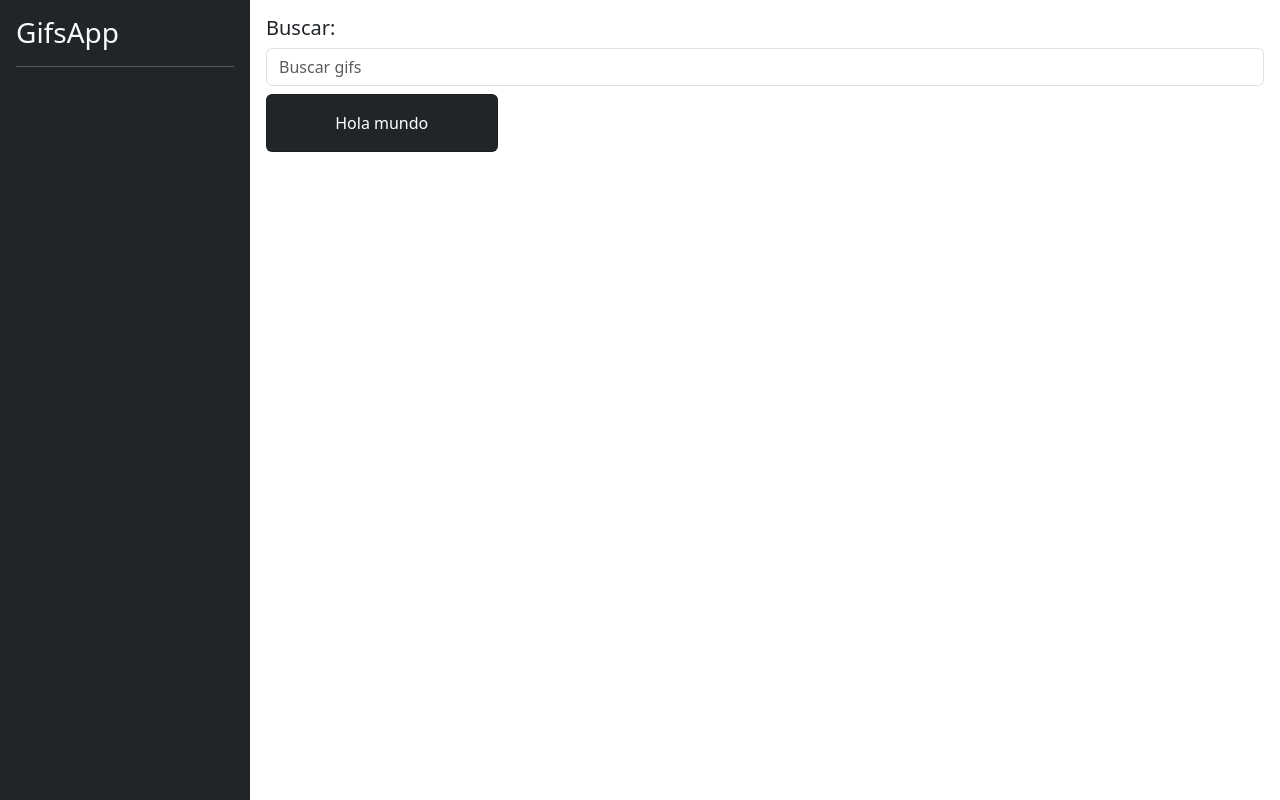
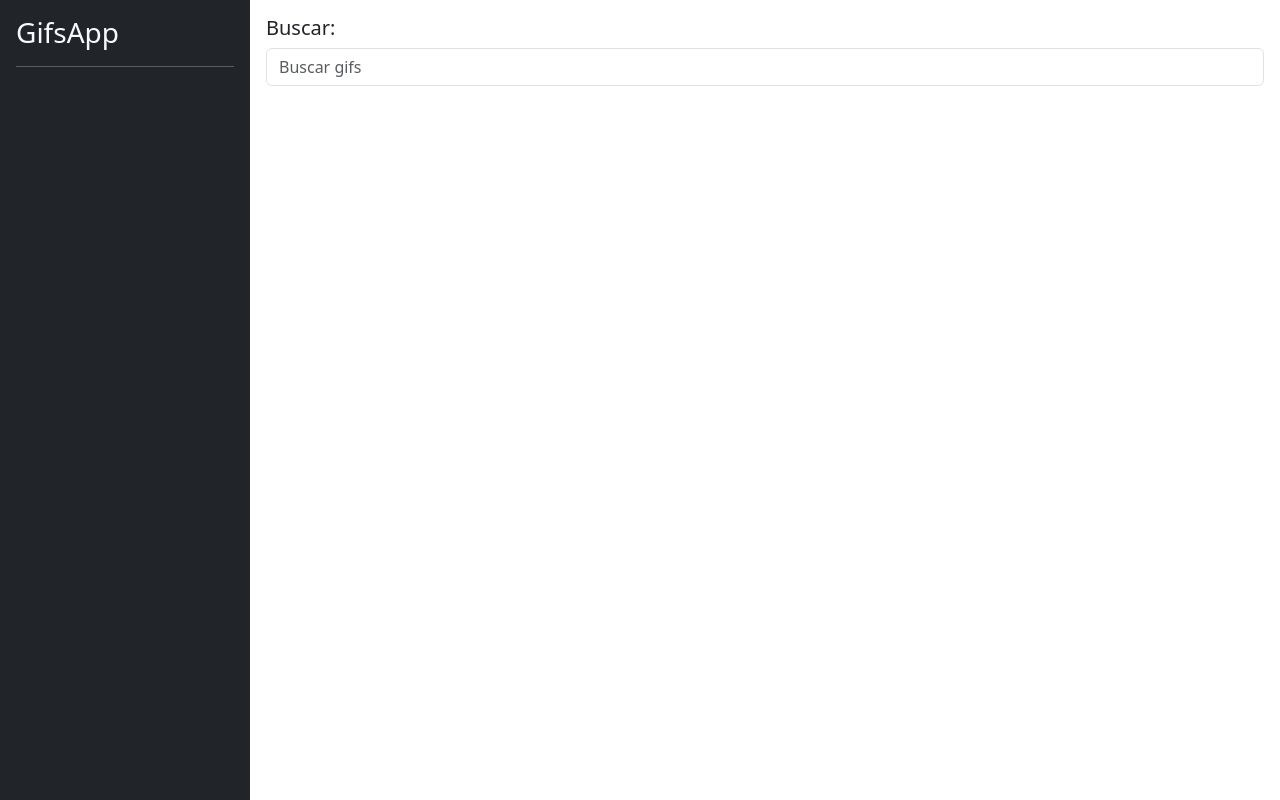
Before and after one commit to mendozagit/angular-games, an Angular app in the folder 03-gifs-app/: page / in a window 1280 px wide. Built offline with nearby package versions, Linux system fonts and the light colour scheme.

Commit message:
card list binding added

```diff
--- a/03-gifs-app/src/app/gifs/components/card-list/card-list/card-list.component.html
+++ b/03-gifs-app/src/app/gifs/components/card-list/card-list/card-list.component.html
@@ -1,5 +1,5 @@
 <div class="row">
-    <div class="col-md-3 col-sm-6">
+    <div *ngFor="let gifs of gifs" class="col-md-3 col-sm-6">
         <div class="card mb-2 text-center bg-dark">
             <!--crear image-->
 
```
